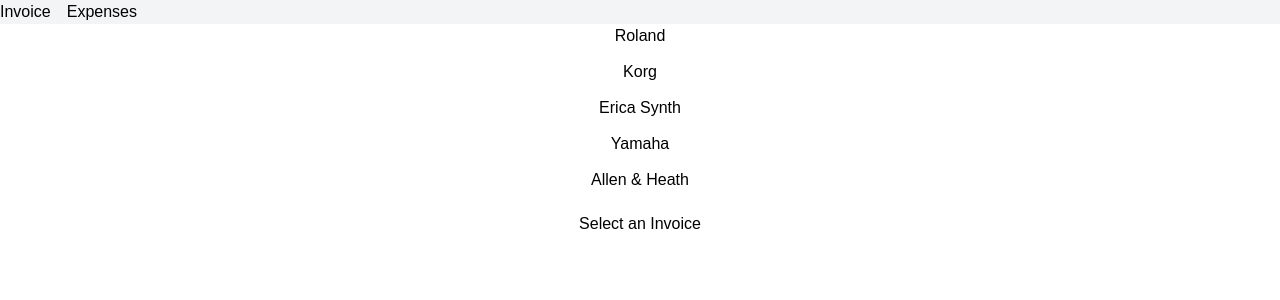
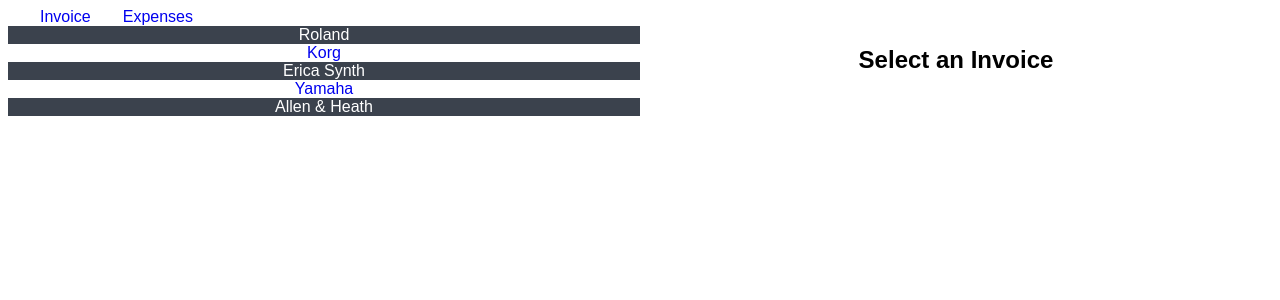
Before and after one commit to Alberto23B/react_router_example, a React (Create React App) app: page /invoices in a window 1280 px wide. Shown: the top 300 px of the page. Built offline with nearby package versions, Linux system fonts and the light colour scheme; a web font is replaced by a local one.

Commit message:
changed the webpage css

```diff
--- a/public/index.html
+++ b/public/index.html
@@ -24,7 +24,7 @@
       work correctly both with client-side routing and a non-root public URL.
       Learn how to configure a non-root public URL by running `npm run build`.
     -->
-    <title>React App</title>
+    <title>React Router Example</title>
   </head>
   <body>
     <noscript>You need to enable JavaScript to run this app.</noscript>
--- a/src/App.css
+++ b/src/App.css
@@ -1,38 +1,40 @@
-.App {
-  text-align: center;
+/*tags*/
+a {
+  text-decoration: none;
 }
 
-.App-logo {
-  height: 40vmin;
-  pointer-events: none;
+.nav-bar {
+  margin: 0 1rem;
 }
 
-@media (prefers-reduced-motion: no-preference) {
-  .App-logo {
-    animation: App-logo-spin infinite 20s linear;
-  }
+.nav-link {
+  margin: 0 1rem;
 }
 
-.App-header {
-  background-color: #282c34;
-  min-height: 100vh;
+.alternate-row {
+  text-align: center;
+  display: flex;
+}
+
+.alternate-row a:nth-child(odd) {
+  background-color: #3b424d;
+  color: #fff;
+}
+
+.alternate-row a.nav-selected {
+  color: red
+}
+
+.list {
   display: flex;
   flex-direction: column;
-  align-items: center;
-  justify-content: center;
-  font-size: calc(10px + 2vmin);
-  color: white;
+  min-width: 50%;
 }
 
-.App-link {
-  color: #61dafb;
+.selected-element {
+  min-width: 50%;
 }
 
-@keyframes App-logo-spin {
-  from {
-    transform: rotate(0deg);
-  }
-  to {
-    transform: rotate(360deg);
-  }
+.invoice {
+  margin: auto;
 }
--- a/src/App.js
+++ b/src/App.js
@@ -3,10 +3,10 @@
 
 function App() {
   return (
-    <div className="container mx-auto">
-      <nav className='bg-gray-100 flex gap-4'>
-        <Link to="/invoices"><span>Invoice</span></Link>
-        <Link to="/expenses"><span>Expenses</span></Link>
+    <div>
+      <nav className='nav-bar'>
+        <Link to="/invoices" className='nav-link'><span>Invoice</span></Link>
+        <Link to="/expenses" className='nav-link'><span>Expenses</span></Link>
       </nav>
       <Outlet></Outlet>
     </div>
--- a/src/components/Bills.js
+++ b/src/components/Bills.js
@@ -5,7 +5,7 @@
     let params = useParams();
     let invoice = getSingleInvoice(parseInt(params.invoiceId));
     return (
-        <main className="lex flex-col py-5 border my-4 w-1/3 mx-auto">
+        <main className="invoice">
           <h2>Total Due: {invoice.amount}</h2>
           <p>{invoice.name} : {invoice.number}</p>
           <p>Due Date: {invoice.due}</p>
--- a/src/components/Invoices.js
+++ b/src/components/Invoices.js
@@ -4,8 +4,8 @@
 export default function invoices() {
     let invoices = getInvoices();
     return (
-        <main className="text-center">
-            <div className="flex flex-col gap-3">
+        <main className="alternate-row">
+            <div className="list">
               { invoices.map((invoice) => {
                 return <NavLink
                 // style={({ isActive }) => {
@@ -14,7 +14,7 @@
                 //   }
                 // }}
                 className={({isActive}) =>
-                  isActive ? "text-red-400 bg-gray-200" : ""
+                  isActive ? "nav-selected" : ""
                 }
                 // className="bg-gray-200"
                 to={`/invoices/${invoice.number}`}
--- a/src/components/data.js
+++ b/src/components/data.js
@@ -8,13 +8,13 @@
     {
         name: "Korg",
         number: 2,
-        amount: "7.220",
+        amount: "€7.220",
         due: "13/09/2024"
     },
     {
         name: "Erica Synth",
         number: 3,
-        amount: "15.000",
+        amount: "€15.000",
         due: "15/09/2024"
     },
     {
--- a/src/index.css
+++ b/src/index.css
@@ -1,8 +1,5 @@
 @import url("https://fonts.googleapis.com/css2?family=SUSE&display=swap");
 
-@tailwind base;
-@tailwind components;
-@tailwind utilities;
 
 *>* {
  font-family: "SUSE", sans-serif;
--- a/src/index.js
+++ b/src/index.js
@@ -16,16 +16,16 @@
         <Route path='/' element={ <App />}>
           <Route path='/invoices' element={ <Invoices />}>
             <Route index element={
-              <main className='text-center py-5'>
-                <p>Select an Invoice</p>
+              <main className='selected-element'>
+                <h2>Select an Invoice</h2>
               </main>
             }></Route>
             <Route path='/invoices/:invoiceId' element={<Bills />}/>
           </Route>
           <Route path='/expenses' element={ <Expenses />} />
           <Route path="*" element={
-            <main className='text-center'>
-              <p className='text-3xl'>There is nothing here!</p>
+            <main className='selected-element'>
+              <p>There is nothing here!</p>
             </main>
           }></Route>
         </Route>
```
